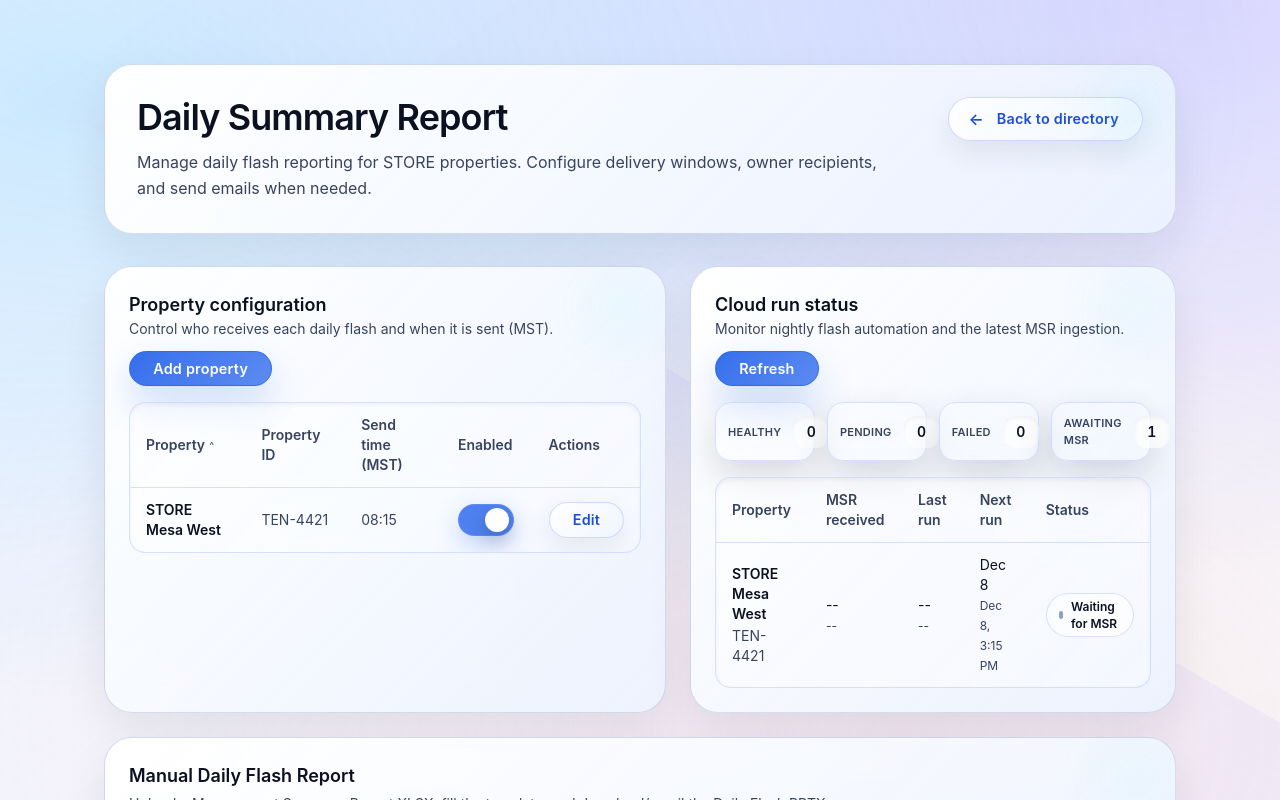
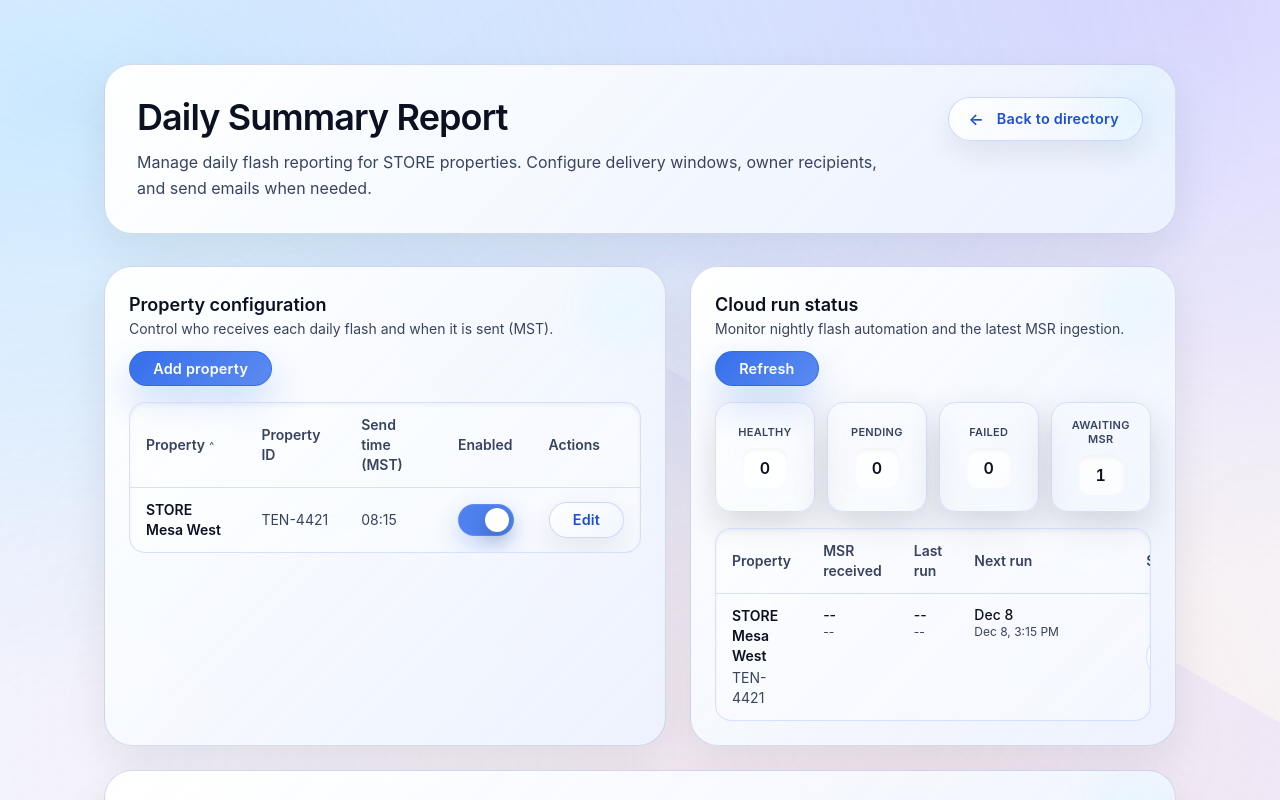
Before and after one commit to alexandermburke/ProformaBuilder, a Next.js app in the folder storeinsight/: page /daily-summary in a window 1280 px wide. Shown: the top 800 px of the page. Built offline with nearby package versions, Linux system fonts and the light colour scheme.

Commit message:
Email body & Cloud monitor changes

```diff
--- a/storeinsight/src/app/api/flash-report/manual/route.ts
+++ b/storeinsight/src/app/api/flash-report/manual/route.ts
@@ -248,7 +248,7 @@ function buildFlashEmailHtmlFromPng(
       : "";
   const pdfUrl = options?.pdfUrl?.replace(/"/g, "%22");
   const pdfButton = pdfUrl
-    ? `<div style="margin: 14px 0 8px 0;"><a href="${pdfUrl}" style="display: inline-flex; align-items: center; gap: 8px; padding: 10px 18px; border-radius: 999px; background: linear-gradient(150deg, #0b5bd3, #0a4cb4); color: #0d6efd; text-decoration: none; font-weight: 800; font-size: 12px; letter-spacing: 0.01em; border: 1px solid #0d6efd; box-shadow: 0 10px 18px rgba(0,0,0,0.18), inset 0 0 0 1px rgba(255,255,255,0.12); font-family: 'Segoe UI','Helvetica Neue',Arial,sans-serif;">Download full PDF</a></div>`
+    ? `<div style="margin: 14px 0 10px 0;"><a href="${pdfUrl}" style="display: inline-flex; align-items: center; gap: 8px; padding: 11px 20px; border-radius: 999px; background: #0a84ff; color: #ffffff; text-decoration: none; font-weight: 700; font-size: 13px; letter-spacing: 0.01em; border: 1px solid #0a6fde; box-shadow: 0 6px 14px rgba(0,0,0,0.16); font-family: 'SF Pro Display','SF Pro Text','Helvetica Neue','Segoe UI',Arial,sans-serif;">Download full PDF</a></div>`
     : `<p style="margin: 10px 0 14px 0; font-size: 11px; color: #6b7280;">PDF download link unavailable.</p>`;
   const includeImage = options?.includeImage !== false;
   const imageBlock = includeImage
@@ -259,7 +259,7 @@ function buildFlashEmailHtmlFromPng(
       <body style="font-family: system-ui, -apple-system, 'Segoe UI', sans-serif; font-size: 12px; color: #222; margin: 0; padding: 16px;">
         ${bodySection}
         ${imageBlock}
-        <p style="margin-top: 12px; font-size: 11px; color: #6b7280;">This is an auto-generated email. For issues please email <a href="mailto:alex@storestorage.com" style="color: #2563eb; text-decoration: none;">alex@storestorage.com</a>.</p>
+        <p style="margin-top: 12px; margin-bottom: 10px; font-size: 11px; color: #6b7280;">This is an auto-generated email. For issues please email <a href="mailto:alex@storestorage.com" style="color: #2563eb; text-decoration: none;">alex@storestorage.com</a></p>
         ${pdfButton}
       </body>
     </html>
--- a/storeinsight/src/app/daily-summary/page.tsx
+++ b/storeinsight/src/app/daily-summary/page.tsx
@@ -65,7 +65,7 @@ const cloudToFlashStatus: Record<CloudRunState, FlashStatus> = {
 const mapCloudState = (state: CloudRunState): FlashStatus => cloudToFlashStatus[state] ?? 'pending';
 
 const statTileClass =
-  'rounded-2xl border border-[color:var(--border-soft)] bg-[linear-gradient(145deg,color-mix(in_srgb,var(--surface) 86%,transparent),color-mix(in_srgb,var(--tint-blue) 62%,transparent))] px-3 py-3 shadow-[0_14px_36px_rgba(3,7,18,0.14)] backdrop-blur';
+  'rounded-2xl border border-[color:var(--border-soft)] bg-[linear-gradient(145deg,color-mix(in_srgb,var(--surface) 86%,transparent),color-mix(in_srgb,var(--tint-blue) 62%,transparent))] px-3 py-4 shadow-[0_14px_36px_rgba(3,7,18,0.14)] backdrop-blur flex flex-col items-center justify-center gap-2 text-center';
 
 const formatDateTime = (value?: string): string => {
   if (!value) return '--';
@@ -731,12 +731,12 @@ export default function DailySummaryPage() {
               ].map((item) => (
                 <div
                   key={item.label}
-                  className={`${statTileClass} flex items-center justify-between gap-3 border-[color:var(--border-soft)]`}
+                  className={`${statTileClass} border-[color:var(--border-soft)]`}
                 >
-                  <div className="text-[11px] font-semibold uppercase tracking-wide text-[color:var(--text-secondary)]">
+                  <div className="text-[11px] font-semibold uppercase tracking-wide text-[color:var(--text-secondary)] leading-tight">
                     {item.label}
                   </div>
-                  <span className="flex h-8 min-w-[36px] items-center justify-center rounded-xl bg-[color:var(--surface)]/70 px-3 text-sm font-semibold tabular-nums text-[color:var(--text-primary)] shadow-inner">
+                  <span className="inline-flex h-10 min-w-[46px] items-center justify-center rounded-xl bg-[color:var(--surface)]/80 px-3 text-base font-semibold tabular-nums text-[color:var(--text-primary)] shadow-inner">
                     {item.value}
                   </span>
                 </div>
@@ -784,29 +784,35 @@ export default function DailySummaryPage() {
                               <span className="text-sm text-[color:var(--text-secondary)]">{entry.propertyId}</span>
                             </div>
                           </td>
-                          <td className="px-4 py-3 text-[color:var(--text-secondary)]">
-                            <span className="block text-[color:var(--text-primary)]">
+                          <td className="px-4 py-3 align-top text-[color:var(--text-secondary)]">
+                            <div className="flex flex-col whitespace-nowrap leading-tight">
+                              <span className="font-medium text-[color:var(--text-primary)]">
                                 {formatDateOnly(entry.lastMsrReceivedAt)}
                               </span>
                               <span className="text-xs text-[color:var(--text-secondary)]">
                                 {formatDateTime(entry.lastMsrReceivedAt)}
                               </span>
+                            </div>
                           </td>
-                          <td className="px-4 py-3 text-[color:var(--text-secondary)]">
-                            <span className="block text-[color:var(--text-primary)]">
+                          <td className="px-4 py-3 align-top text-[color:var(--text-secondary)]">
+                            <div className="flex flex-col whitespace-nowrap leading-tight">
+                              <span className="font-medium text-[color:var(--text-primary)]">
                                 {formatDateOnly(entry.lastRunAt)}
                               </span>
                               <span className="text-xs text-[color:var(--text-secondary)]">
                                 {formatDateTime(entry.lastRunAt)}
                               </span>
+                            </div>
                           </td>
-                          <td className="px-4 py-3 text-[color:var(--text-secondary)]">
-                            <span className="block text-[color:var(--text-primary)]">
+                          <td className="px-4 py-3 align-top text-[color:var(--text-secondary)]">
+                            <div className="flex flex-col whitespace-nowrap leading-tight min-w-[140px]">
+                              <span className="font-medium text-[color:var(--text-primary)]">
                                 {formatDateOnly(entry.nextRunAt)}
                               </span>
                               <span className="text-xs text-[color:var(--text-secondary)]">
                                 {formatDateTime(entry.nextRunAt)}
                               </span>
+                            </div>
                           </td>
                           <td className="px-4 py-3">
                             <div className="flex flex-col gap-1.5">
--- a/storeinsight/src/lib/flash/sendFlashEmail.ts
+++ b/storeinsight/src/lib/flash/sendFlashEmail.ts
@@ -130,9 +130,9 @@ export async function sendFlashEmail(options: {
     const baseContent = buildHtmlContent({ propertyLabel, customBody: options.customBody, pdfUrl: options.pdfUrl });
     const pdfUrlSafe = options.pdfUrl?.replace(/"/g, "%22");
     const downloadButton = pdfUrlSafe
-      ? `<div style="margin: 14px 0 8px 0;"><a href="${pdfUrlSafe}" style="display: inline-flex; align-items: center; gap: 8px; padding: 10px 18px; border-radius: 999px; background: linear-gradient(150deg, #0b5bd3, #0a4cb4); color: #0d6efd; text-decoration: none; font-weight: 800; font-size: 12px; letter-spacing: 0.01em; border: 1px solid #0d6efd; box-shadow: 0 10px 18px rgba(0,0,0,0.18), inset 0 0 0 1px rgba(255,255,255,0.12); font-family: 'Segoe UI','Helvetica Neue',Arial,sans-serif;">Download full PDF</a></div>`
+      ? `<div style="margin: 14px 0 10px 0;"><a href="${pdfUrlSafe}" style="display: inline-flex; align-items: center; gap: 8px; padding: 11px 20px; border-radius: 999px; background: #0a84ff; color: #ffffff; text-decoration: none; font-weight: 700; font-size: 13px; letter-spacing: 0.01em; border: 1px solid #0a6fde; box-shadow: 0 6px 14px rgba(0,0,0,0.16); font-family: 'SF Pro Display','SF Pro Text','Helvetica Neue','Segoe UI',Arial,sans-serif;">Download full PDF</a></div>`
       : `<p style="margin: 10px 0 12px 0; font-size: 11px; color: #6b7280;">PDF download link unavailable.</p>`;
-    const footer = `<p style="margin-top: 12px; font-size: 11px; color: #6b7280;">This is an auto-generated email. For issues please email <a href="mailto:alex@storestorage.com" style="color: #2563eb; text-decoration: none;">alex@storestorage.com</a>.</p>`;
+    const footer = `<p style="margin-top: 12px; margin-bottom: 10px; font-size: 11px; color: #6b7280;">This is an auto-generated email. For issues please email <a href="mailto:alex@storestorage.com" style="color: #2563eb; text-decoration: none;">alex@storestorage.com</a></p>`;
     const pngBlock =
       inlinePng && inlinePng.length
         ? `<div style="margin-top: 12px;"><img src="cid:flash-slide" style="max-width: 100%; height: auto; border: 1px solid #ccc;" /></div>`
```
Lines whose indentation alone changed are shown as unchanged.
